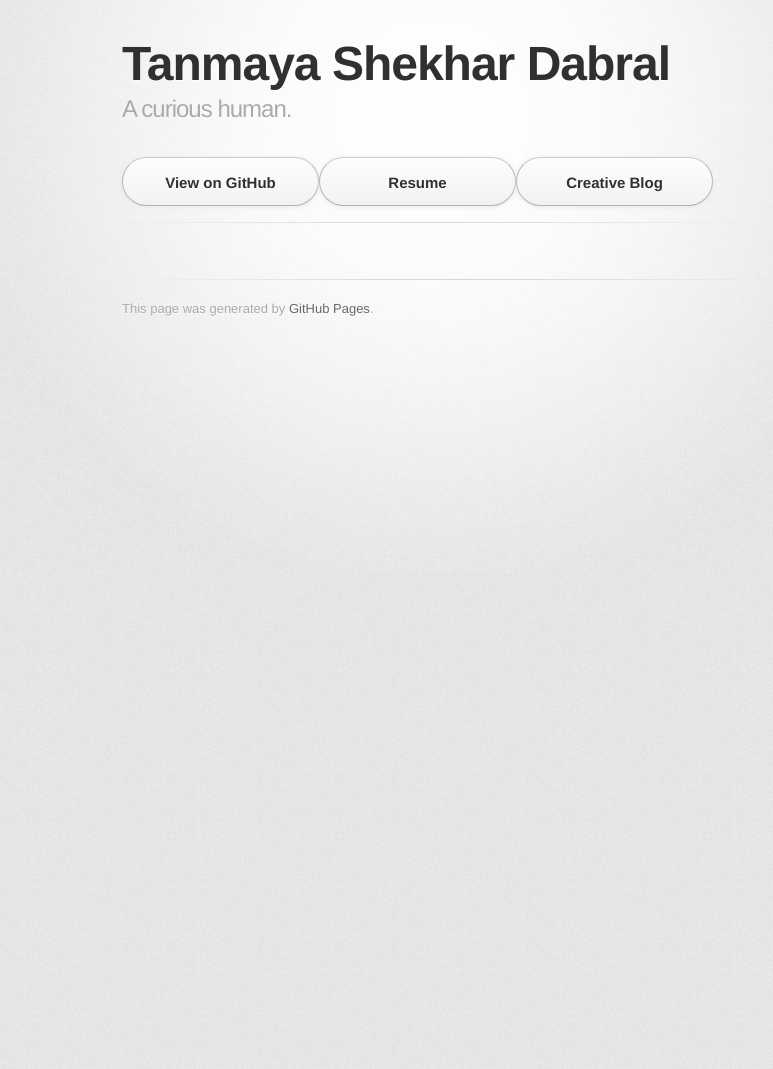
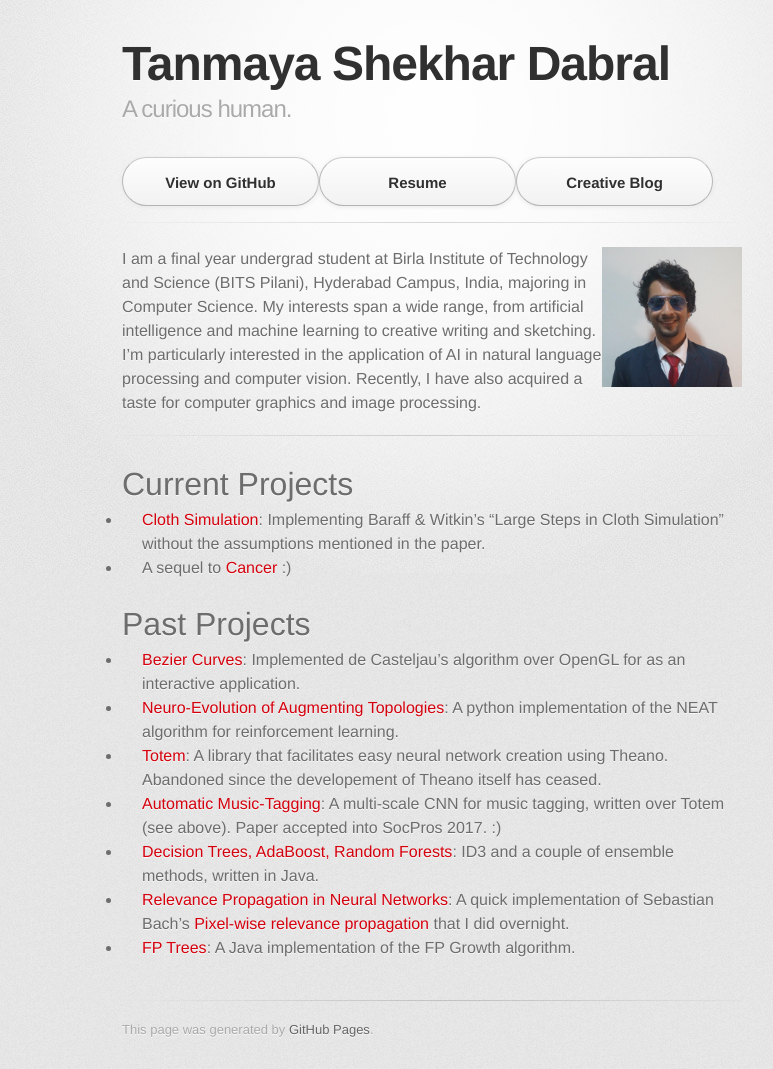
Before and after one commit to many-facedgod/many-facedgod.github.io, a Jekyll site: the page built from index.md, in a window 1280 px wide. Shown: the whole page, without its empty margins (208-981 px from the left). Built offline with Jekyll 4.4.1, drawn with Linux system fonts in a browser that asks for light colours; some web fonts are replaced; before the commit the page ends 900 px from its top, so only the background shows below that.

Commit message:
Pic and Projects

```diff
--- a/_config.yml
+++ b/_config.yml
@@ -23,6 +23,7 @@ github_username:  many-facedgod
 github_url: https://github.com/many-facedgod
 resume_url: Resume.pdf
 creative_url: http://blog.polyartfactory.com/
+tech_url: /tech/
 
 # Build settings
 markdown: kramdown
--- a/index.md
+++ b/index.md
@@ -1,6 +1,24 @@
 ---
-# You don't need to edit this file, it's empty on purpose.
-# Edit theme's home layout instead if you wanna make some changes
-# See: https://jekyllrb.com/docs/themes/#overriding-theme-defaults
 layout: default
 ---
+<img style="float: right;" src="assets/images/ProfilePic.png" height="140" width="140">
+I am a final year undergrad student at Birla Institute of Technology and Science (BITS Pilani), Hyderabad Campus, India, majoring in Computer Science. My interests span a wide range, from artificial intelligence and machine learning to creative writing and sketching. I'm particularly interested in the application of AI in natural language processing and computer vision. Recently, I have also acquired a taste for computer graphics and image processing.
+
+___
+
+# Current Projects
+
+
+* [Cloth Simulation](https://github.com/many-facedgod/Energy-Based-Cloth-Simulation): Implementing Baraff & Witkin's "Large Steps in Cloth Simulation" without the assumptions mentioned in the paper.
+* A sequel to [Cancer](http://blog.polyartfactory.com/2017/07/cancer.html) :)
+
+# Past Projects
+
+
+* [Bezier Curves](https://github.com/many-facedgod/Bezier-Drawing): Implemented de Casteljau's algorithm over OpenGL for as an interactive application.
+* [Neuro-Evolution of Augmenting Topologies](https://github.com/many-facedgod/NEAT-RL): A python implementation of the NEAT algorithm for reinforcement learning.
+* [Totem](https://github.com/many-facedgod/Totem): A library that facilitates easy neural network creation using Theano. Abandoned since the developement of Theano itself has ceased.
+* [Automatic Music-Tagging](https://github.com/many-facedgod/Music-Tagger): A multi-scale CNN for music tagging, written over Totem (see above). Paper accepted into SocPros 2017. :)
+* [Decision Trees, AdaBoost, Random Forests](https://github.com/many-facedgod/Decision-Trees): ID3 and a couple of ensemble methods, written in Java.
+* [Relevance Propagation in Neural Networks](https://github.com/many-facedgod/Relevance-Prop): A quick implementation of Sebastian Bach's [Pixel-wise relevance propagation](https://www.ncbi.nlm.nih.gov/pmc/articles/PMC4498753/) that I did overnight.
+* [FP Trees](https://github.com/many-facedgod/FPTrees): A Java implementation of the FP Growth algorithm.
```
Also changed, not shown: assets/images/ProfilePic.png (added).
